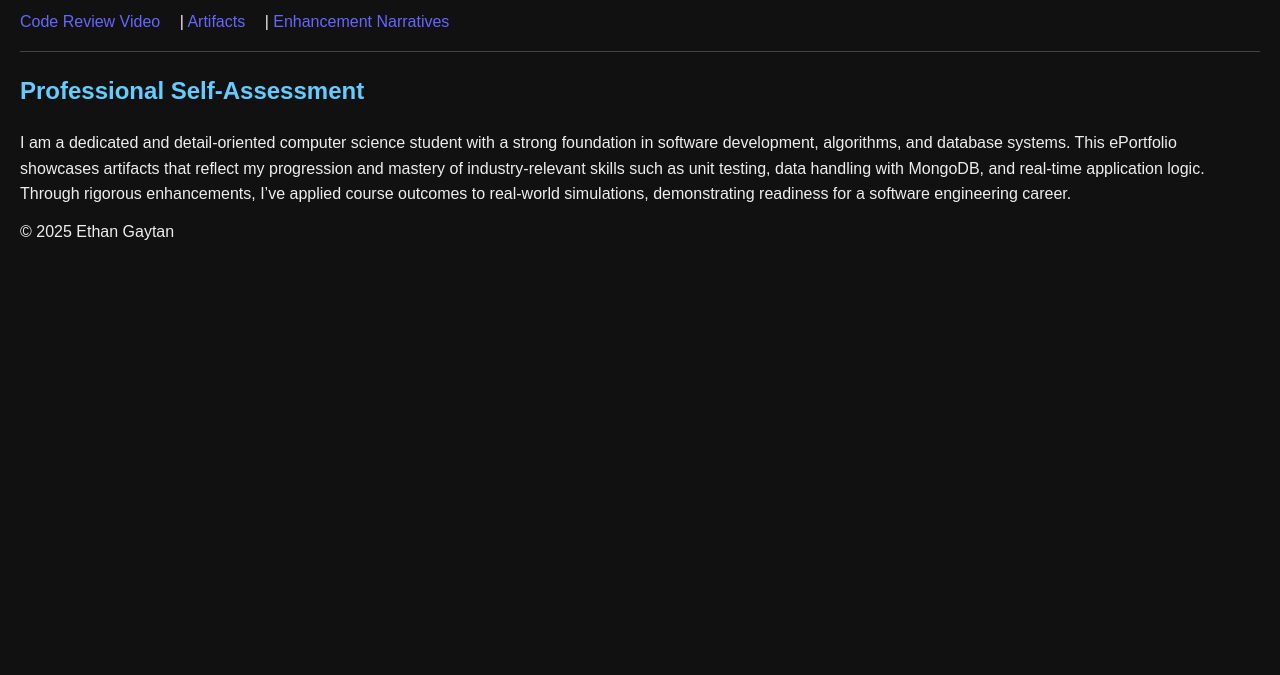
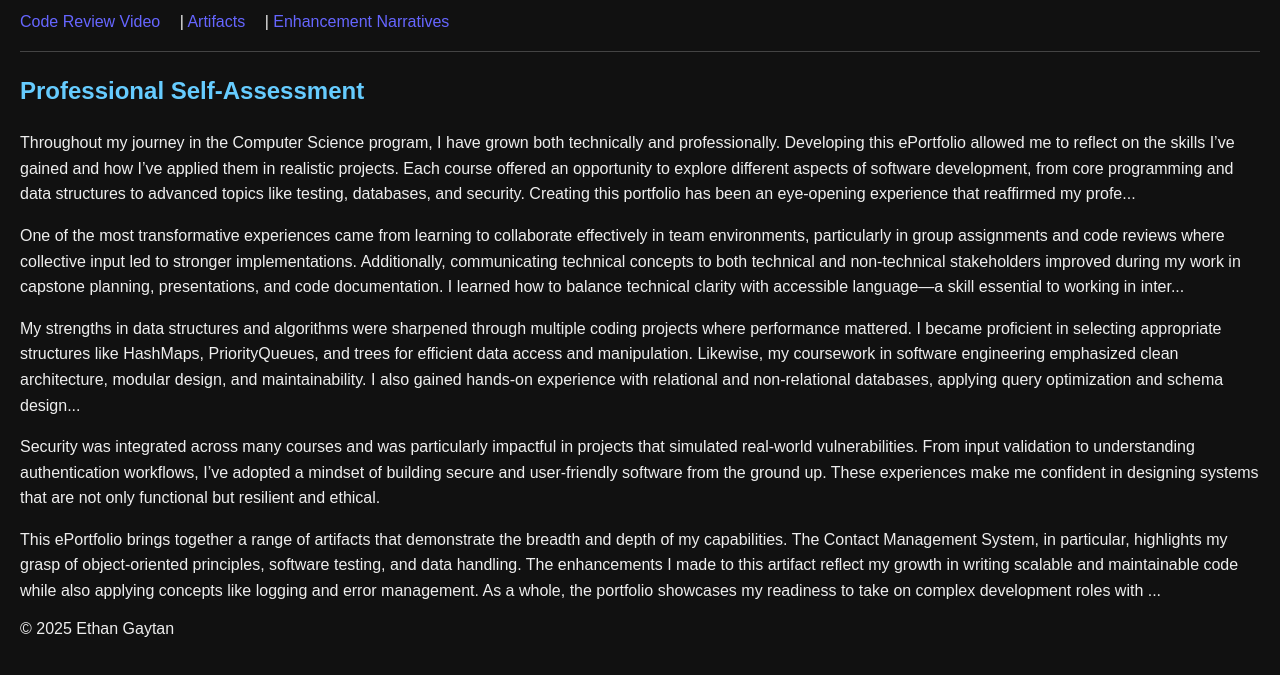
Before and after one commit to Stylex23/Stylex23.github.io, a plain HTML site: page index.html in a window 1280 px wide. Shown: the part 121-796 px from the top of the page. Drawn offline with Linux system fonts and the light colour scheme.

Commit message:
Update index.html

```diff
--- a/index.html
+++ b/index.html
@@ -19,7 +19,23 @@
   <main>
     <h2>Professional Self-Assessment</h2>
     <p>
-      I am a dedicated and detail-oriented computer science student with a strong foundation in software development, algorithms, and database systems. This ePortfolio showcases artifacts that reflect my progression and mastery of industry-relevant skills such as unit testing, data handling with MongoDB, and real-time application logic. Through rigorous enhancements, I’ve applied course outcomes to real-world simulations, demonstrating readiness for a software engineering career.
+      Throughout my journey in the Computer Science program, I have grown both technically and professionally. Developing this ePortfolio allowed me to reflect on the skills I’ve gained and how I’ve applied them in realistic projects. Each course offered an opportunity to explore different aspects of software development, from core programming and data structures to advanced topics like testing, databases, and security. Creating this portfolio has been an eye-opening experience that reaffirmed my profe...
+    </p>
+
+    <p>
+      One of the most transformative experiences came from learning to collaborate effectively in team environments, particularly in group assignments and code reviews where collective input led to stronger implementations. Additionally, communicating technical concepts to both technical and non-technical stakeholders improved during my work in capstone planning, presentations, and code documentation. I learned how to balance technical clarity with accessible language—a skill essential to working in inter...
+    </p>
+
+    <p>
+      My strengths in data structures and algorithms were sharpened through multiple coding projects where performance mattered. I became proficient in selecting appropriate structures like HashMaps, PriorityQueues, and trees for efficient data access and manipulation. Likewise, my coursework in software engineering emphasized clean architecture, modular design, and maintainability. I also gained hands-on experience with relational and non-relational databases, applying query optimization and schema design...
+    </p>
+
+    <p>
+      Security was integrated across many courses and was particularly impactful in projects that simulated real-world vulnerabilities. From input validation to understanding authentication workflows, I’ve adopted a mindset of building secure and user-friendly software from the ground up. These experiences make me confident in designing systems that are not only functional but resilient and ethical.
+    </p>
+
+    <p>
+      This ePortfolio brings together a range of artifacts that demonstrate the breadth and depth of my capabilities. The Contact Management System, in particular, highlights my grasp of object-oriented principles, software testing, and data handling. The enhancements I made to this artifact reflect my growth in writing scalable and maintainable code while also applying concepts like logging and error management. As a whole, the portfolio showcases my readiness to take on complex development roles with ...
     </p>
   </main>
 
```
